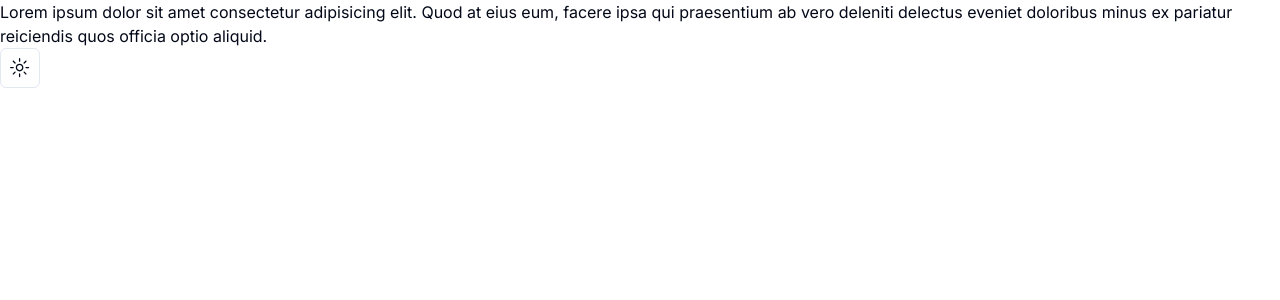
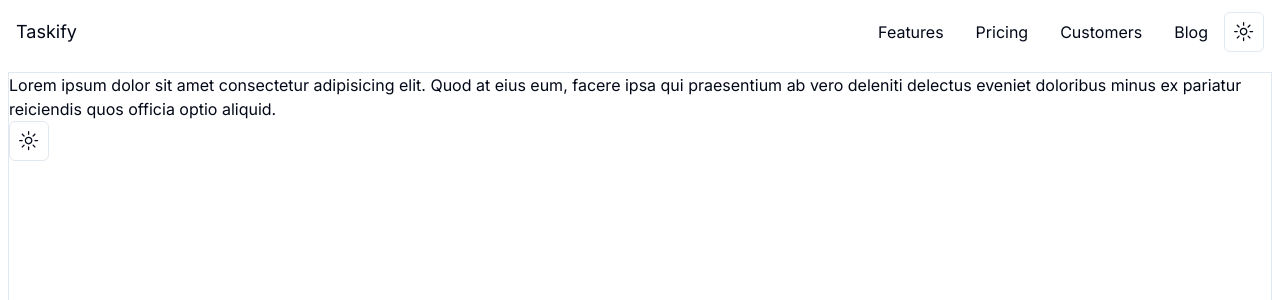
Before and after one commit to akladyous/taskify, a Next.js app: page / in a window 1280 px wide. Shown: the top 300 px of the page. Built offline with nearby package versions, Linux system fonts and the light colour scheme.

Commit message:
added navbar

```diff
--- a/package.json
+++ b/package.json
@@ -16,6 +16,7 @@
     "@radix-ui/react-slot": "^1.0.2",
     "class-variance-authority": "^0.7.0",
     "clsx": "^2.0.0",
+    "framer-motion": "^10.16.5",
     "lucide-react": "^0.293.0",
     "next": "14.0.3",
     "next-themes": "^0.2.1",
--- a/src/app/globals.css
+++ b/src/app/globals.css
@@ -1,6 +1,16 @@
 @tailwind base;
 @tailwind components;
 @tailwind utilities;
+
+.progress-bar {
+  position: fixed;
+  top: 0;
+  left: 0;
+  right: 0;
+  height: 5px;
+  background: red;
+  transform-origin: 0%;
+}
 
 @layer base {
   :root {
--- a/src/app/layout.tsx
+++ b/src/app/layout.tsx
@@ -3,6 +3,7 @@ import { Inter } from 'next/font/google';
 import '@/app/globals.css';
 import type { Metadata } from 'next';
 import { ThemeProvider } from '@/components/theme/ThemeProvider';
+import NavBar from '@/components/ui/header/NavBar';
 
 const inter = Inter({ subsets: ['latin'] });
 
@@ -18,6 +19,7 @@ export default function RootLayout({ children }: { children: React.ReactNode })
         <ClerkProvider
           appearance={{ elements: { footer: 'hidden', footerAction: { display: 'none' } } }}>
           <ThemeProvider attribute='class' defaultTheme='light'>
+            <NavBar />
             {children}
           </ThemeProvider>
         </ClerkProvider>
--- a/src/app/page.tsx
+++ b/src/app/page.tsx
@@ -1,14 +1,16 @@
 import { ThemeToggler } from '@/components/theme/ThemeToggler';
+
 import { UserButton } from '@clerk/nextjs';
 
 export default function Home() {
   return (
-    <main>
+    <main className='h-[2048px] border m-2'>
       <p className=''>
         Lorem ipsum dolor sit amet consectetur adipisicing elit. Quod at eius eum, facere ipsa qui
         praesentium ab vero deleniti delectus eveniet doloribus minus ex pariatur reiciendis quos
         officia optio aliquid.
       </p>
+
       <ThemeToggler />
       <UserButton />
     </main>
--- /dev/null
+++ b/src/components/ui/ScrollBar.tsx
@@ -0,0 +1,18 @@
+import { motion, useScroll, useSpring } from 'framer-motion';
+import { useRef } from 'react';
+
+export default function ScrollBar() {
+  const { scrollYProgress } = useScroll();
+  const scaleX = useSpring(scrollYProgress, {
+    stiffness: 100,
+    damping: 30,
+    restDelta: 0.001,
+  });
+
+  return (
+    <motion.div
+      className=' fixed top-0 left-0 right-0 h-1 bg-red-400 origin-left'
+      style={{ scaleX }}
+    />
+  );
+}
--- /dev/null
+++ b/src/components/ui/header/HamburgerMenu.tsx
@@ -0,0 +1,22 @@
+import { forwardRef } from 'react';
+
+export const HamburgerMenu = forwardRef(
+  ({ className, handler }: { className: string; handler: () => void }, ref: any) => {
+    return (
+      <svg
+        ref={ref}
+        onClick={handler}
+        viewBox='0 0 15 15'
+        fill='none'
+        id='menu-button'
+        xmlns='http://www.w3.org/2000/svg'
+        className={className}>
+        <path
+          d='M1.5 3C1.22386 3 1 3.22386 1 3.5C1 3.77614 1.22386 4 1.5 4H13.5C13.7761 4 14 3.77614 14 3.5C14 3.22386 13.7761 3 13.5 3H1.5ZM1 7.5C1 7.22386 1.22386 7 1.5 7H13.5C13.7761 7 14 7.22386 14 7.5C14 7.77614 13.7761 8 13.5 8H1.5C1.22386 8 1 7.77614 1 7.5ZM1 11.5C1 11.2239 1.22386 11 1.5 11H13.5C13.7761 11 14 11.2239 14 11.5C14 11.7761 13.7761 12 13.5 12H1.5C1.22386 12 1 11.7761 1 11.5Z'
+          fill='currentColor'
+          fillRule='evenodd'
+          clipRule='evenodd'></path>
+      </svg>
+    );
+  },
+);
--- /dev/null
+++ b/src/components/ui/header/NavBar.tsx
@@ -0,0 +1,74 @@
+'use client';
+
+import Link from 'next/link';
+import { useCallback, useRef } from 'react';
+import { HamburgerMenu } from './HamburgerMenu';
+import { ThemeToggler } from '@/components/theme/ThemeToggler';
+import { UserButton } from '@clerk/nextjs';
+
+const navItems = [
+  {
+    name: 'Features',
+    href: '#',
+  },
+  {
+    name: 'Pricing',
+    href: '#',
+  },
+  {
+    name: 'Customers',
+    href: '#',
+  },
+  {
+    name: 'Blog',
+    href: '#',
+  },
+];
+
+export default function NavBar() {
+  const hamburgerRef = useRef<any>();
+  const menuRef = useRef<any>();
+
+  const handleClick = useCallback(() => {
+    if (menuRef.current) {
+      menuRef.current.classList.toggle('hidden');
+    }
+  }, []);
+
+  return (
+    <>
+      <header>
+        <nav className='flex flex-wrap items-center justify-between w-full py-4 md:py-0 px-4 text-lg'>
+          <section>
+            <div>
+              <a href='#'>Taskify</a>
+            </div>
+          </section>
+          <section className='md:hidden'>
+            <HamburgerMenu
+              className='w-6 h-6 cursor-pointer block'
+              handler={handleClick}
+              ref={hamburgerRef}
+            />
+          </section>
+
+          <section className='w-full md:flex md:items-center md:w-auto hidden' ref={menuRef}>
+            <ul className='pt-4 text-base md:flex md:justify-between md:pt-0'>
+              {navItems.map((item, i) => (
+                <li key={i}>
+                  <Link
+                    href={item.href}
+                    className='md:p-4 hover:md:border-l-0 hover:md:border-b-2  py-1 block my-1 pl-1 hover:border-l-4  hover:border-gray-300'>
+                    {item.name}
+                  </Link>
+                </li>
+              ))}
+            </ul>
+            <ThemeToggler />
+            <UserButton />
+          </section>
+        </nav>
+      </header>
+    </>
+  );
+}
--- /dev/null
+++ b/src/lib/useScrollProgress.ts
@@ -0,0 +1,22 @@
+'use client';
+
+import { useEffect, useState } from 'react';
+
+export const useScrollProgress = () => {
+  const [scrollPercentage, setScrollPercentage] = useState(0);
+
+  const handleScroll = () => {
+    const scrollHeight = document.documentElement.scrollHeight - window.innerHeight;
+    const scrolled = window.scrollY;
+    const percentage = Number(((scrolled / scrollHeight) * 100).toFixed(2));
+    setScrollPercentage(percentage);
+  };
+
+  useEffect(() => {
+    window.addEventListener('scroll', handleScroll);
+    return () => {
+      window.removeEventListener('scroll', handleScroll);
+    };
+  }, []);
+  return scrollPercentage;
+};
```
Also changed, not shown: 1 other file (tests, documents, lock files or other folders).
